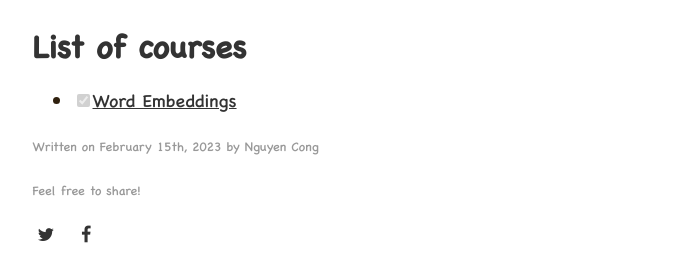
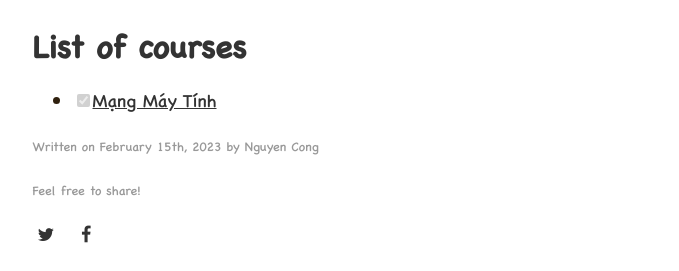
Before and after one commit to DrUnicornIT/AI-Fulzi, a Jekyll site: the page built from _posts/2023-02-15-deep-learning-for-natural-language.md, in a window 1280 px wide. Shown: the part 575-846 px from the top of the page, without its empty margins (300-979 px from the left). Built offline with Jekyll 4.4.1, drawn with Linux system fonts in a browser that asks for light colours.

Commit message:
Fix course

```diff
--- a/_posts/2023-02-15-deep-learning-for-natural-language.md
+++ b/_posts/2023-02-15-deep-learning-for-natural-language.md
@@ -10,4 +10,4 @@ toc: true
 
 # List of courses
 
-- [x] [Word Embeddings]({{ site.github.url }}/{{site.data.settings.listmd.ainlp[0].url}})
+- [x] [Mạng Máy Tính]({{ site.github.url }}/{{site.data.settings.listmd.courseuet[0].url}})
```
